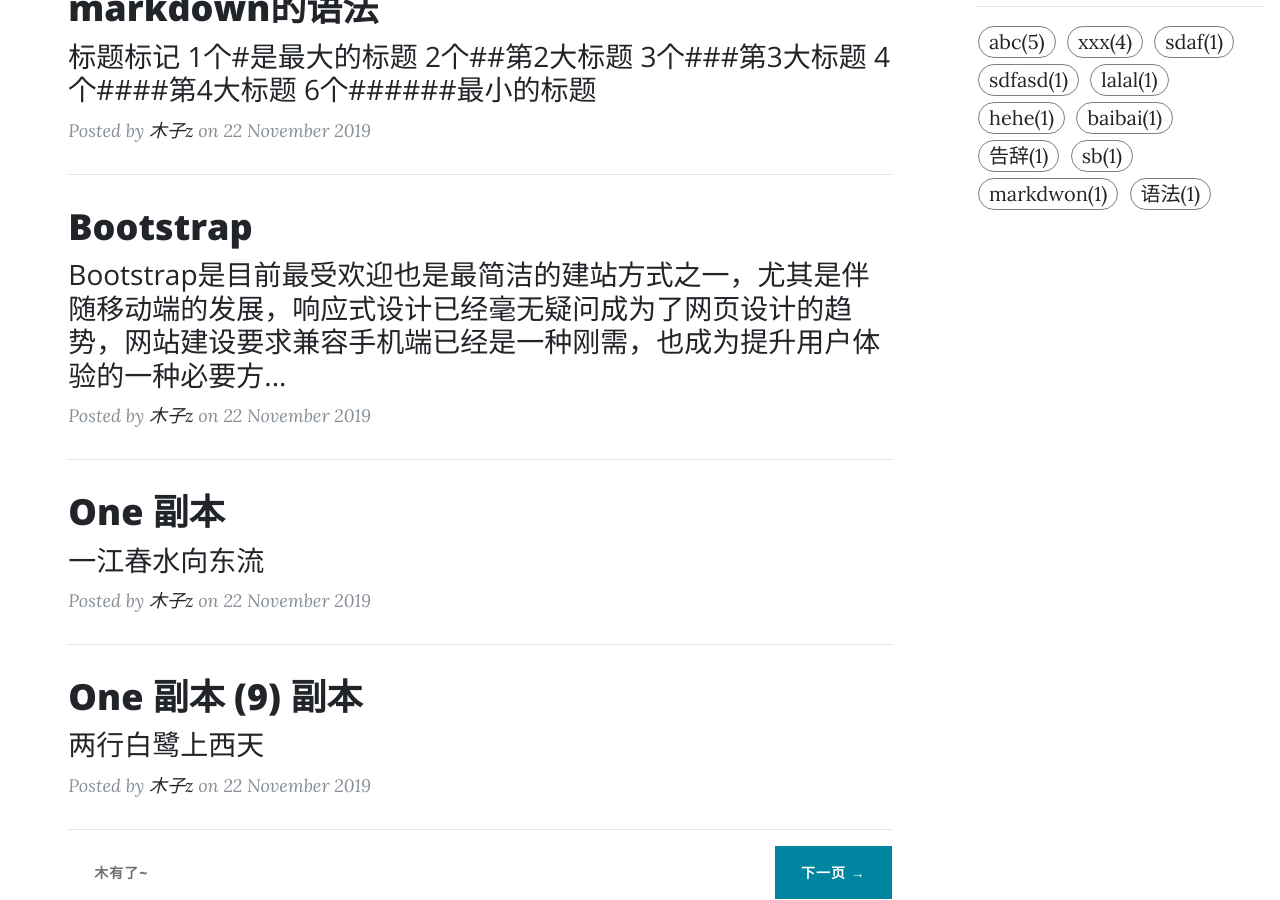
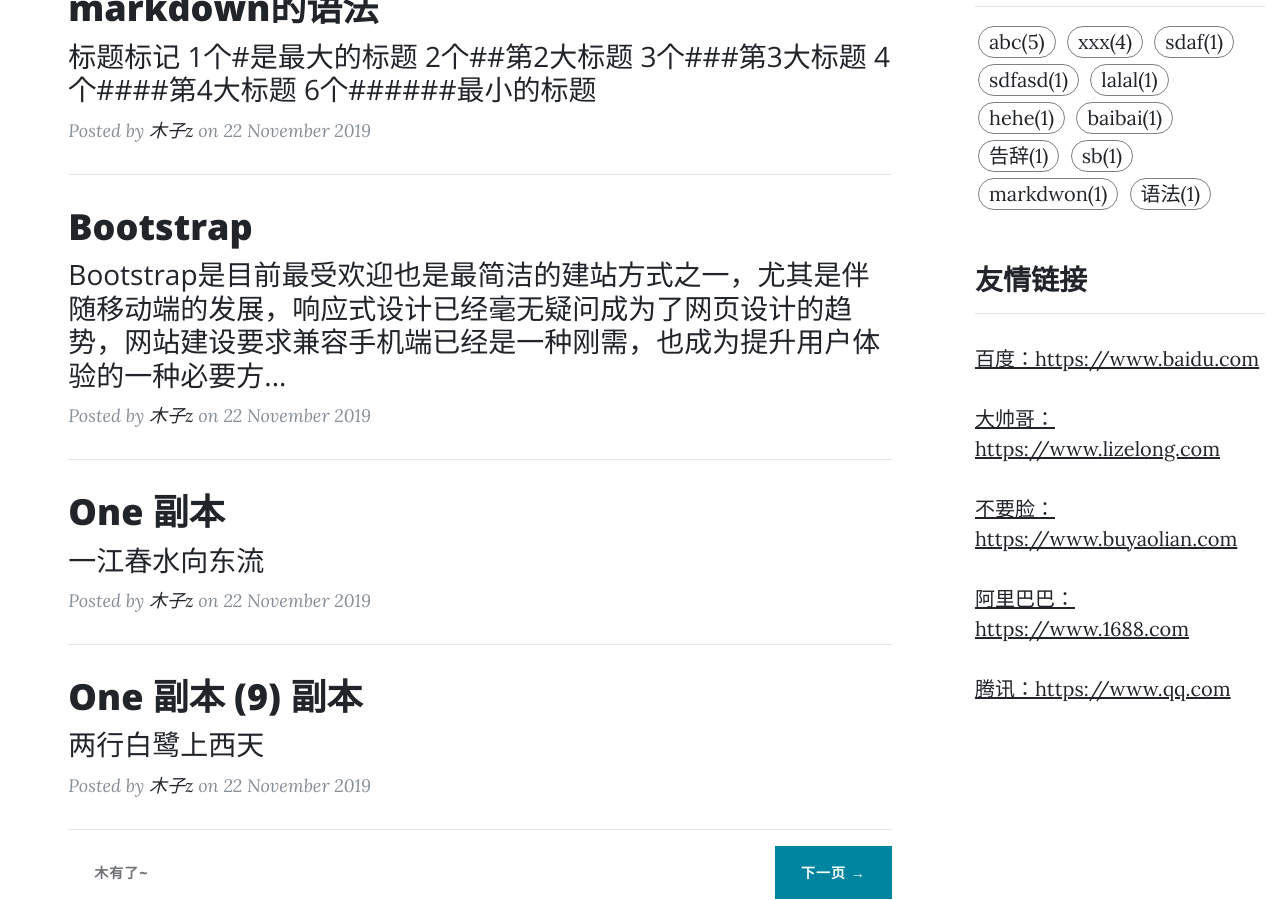
Before and after one commit to lizelong/ceshi, a Jekyll site: the page built from index.html, in a window 1280 px wide and 900 px high, scrolled down 626 px. Built offline with Jekyll 4.4.1, drawn with Linux system fonts in a browser that asks for light colours; the list of posts is cut into pages by our own code.

Commit message:
友链功能

```diff
--- a/_config.yml
+++ b/_config.yml
@@ -6,3 +6,12 @@ paginate: 4
 
 # 指定要使用的插件(GitHub上面默认就安装了分页插件)
 plugins: [jekyll-paginate]
+
+# 友链列表
+friends: [
+  {name: 百度, url: https://www.baidu.com},
+  {name: 大帅哥, url: https://www.lizelong.com},
+  {name: 不要脸, url: https://www.buyaolian.com},
+  {name: 阿里巴巴, url: https://www.1688.com},
+  {name: 腾讯, url: https://www.qq.com},
+]
--- a/_includes/aside.html
+++ b/_includes/aside.html
@@ -7,4 +7,13 @@
     {% endfor %}
 
   </div>
+
+
+  <h3 style="margin-top:50px">友情链接</h3>
+  <hr>
+  <div>
+  	{% for obj in site.friends %}
+	<p><a href="">{{obj.name}}：{{obj.url}}</a></p>
+	{% endfor %}
+  </div>
 </div>
```
